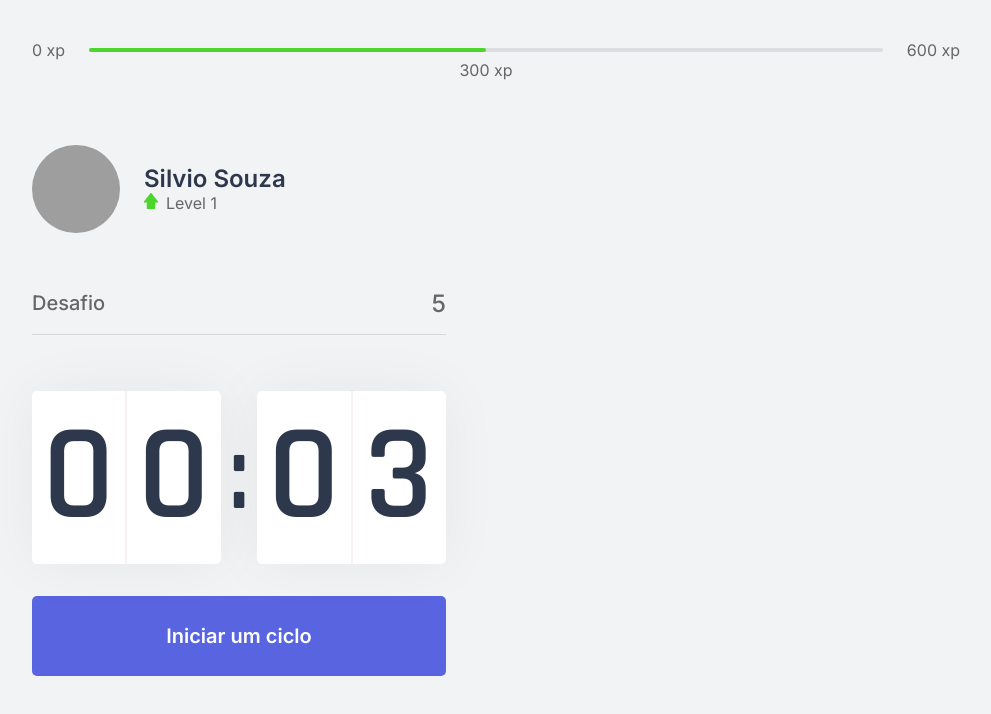
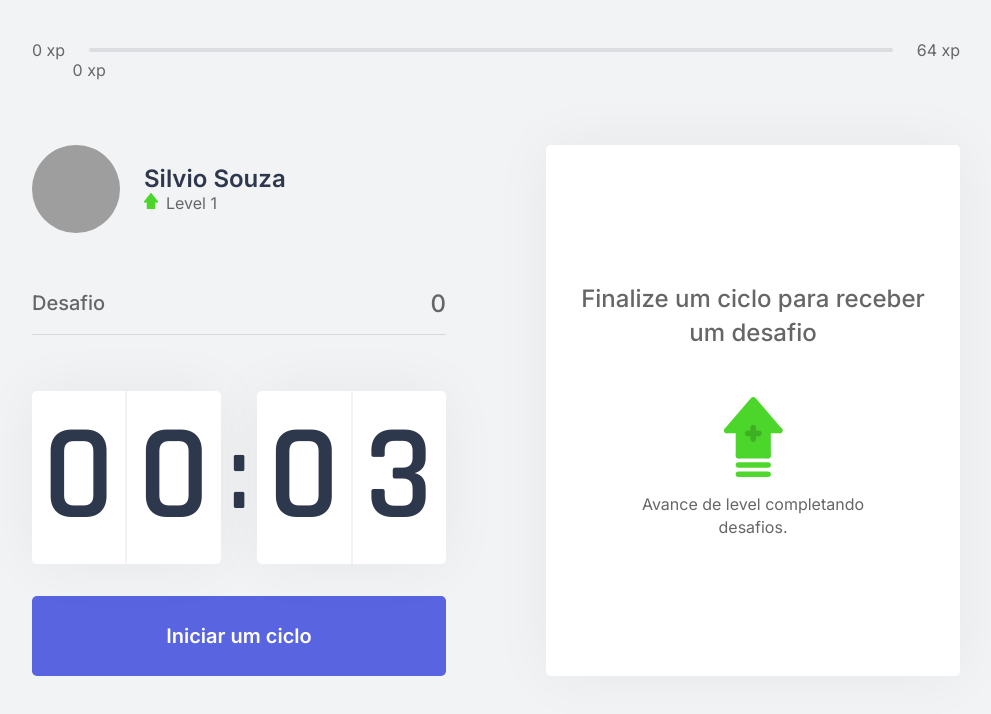
Before and after one commit to SJblu/nlw4_react_moveit, a Next.js app: page / in a window 1280 px wide. Shown: the top 714 px of the page, without its empty margins (144-1135 px from the left). Built offline with nearby package versions, Linux system fonts and the light colour scheme; grey boxes are pictures that could not be loaded.

Commit message:
Finalizado dia 03

```diff
--- /dev/null
+++ b/challenges.json
@@ -0,0 +1,62 @@
+[
+    {
+        "type": "body",
+        "description": "Estique um de seus braços com a palma da mão virada para frente e puxe os dedos para cima por 10 segundos por mão.",
+        "amount": 80
+    },
+    {
+        "type": "body",
+        "description": "Estique seu braço contra o peito e puxe-o utilizando o outro braço por 10 segundos por braço.",
+        "amount": 60
+    },
+    {
+        "type": "body",
+        "description": "Puxe seu pescoço com a ajuda da mão para a direita e para a esquerda, permanecendo na posição por alguns segundos.",
+        "amount": 70
+    },
+    {
+        "type": "body",
+        "description": "Com as duas mãos na parte de trás da cabeça, leve-a para baixo, alongando a parte de trás da região.",
+        "amount": 60
+    },
+    {
+        "type": "body",
+        "description": "Cruze as pernas e desça com as mãos esticadas em direção ao chão. Repita o movimento com a outra perna na frente.",
+        "amount": 100
+    },
+    {
+        "type": "body",
+        "description": "Sentado, abra as pernas e tente encostar as palmas das mãos no chão, repita 3 vezes por 5 segundos.",
+        "amount": 80
+    },
+    {
+        "type": "body",
+        "description": "Puxe o joelho de encontro ao peito e segure, troque de perna após 10 segundos.",
+        "amount": 50
+    },
+    {
+        "type": "body",
+        "description": "Sentado, cruze uma perna e incline seu tronco à frente, troque de perna após 10 segundos.",
+        "amount": 80
+    },
+    {
+        "type": "eye",
+        "description": "Sentado, feche os olhos e cubra-os com as palmas da mão durante 2 minutos, depois abra normalmente.",
+        "amount": 90
+    },
+    {
+        "type": "eye",
+        "description": "Em algum ambiente aberto, olhe o mais longe que puder em quatro direções por 3s, mexa apenas os olhos. Repita 3 vezes.",
+        "amount": 140
+    },
+    {
+        "type": "eye",
+        "description": "Usando os polegares, massage a área abaixo das sobrancelhas em movimentos circulares por 15 segundos.",
+        "amount": 70
+    },
+    {
+        "type": "body",
+        "description": "Em pé, gire a cintura o máximo que puder para a esquerda, segure por cinco segundos. Repita para a direita.",
+        "amount": 90
+    }
+]
--- /dev/null
+++ b/src/components/ChallengeBox.tsx
@@ -0,0 +1,43 @@
+import { useContext } from 'react';
+import { ChallengeContext } from '../contexts/ChallengeContext';
+import styles from '../styles/components/ChallengeBox.module.css';
+
+export function ChallengeBox() {
+    const { activeChallenge, resetChallenge } = useContext(ChallengeContext)
+
+    return (
+        <div className={styles.challengeBoxContainer}>
+            {activeChallenge ? (
+                <div className={styles.challengeActive}>
+                    <header>Ganhe {activeChallenge.amount} XP</header>
+
+                    <main>
+                        <img src={`icons/${activeChallenge.type}.svg`} alt="Img" />
+                        <strong>Novo Desafio</strong>
+                        <p>{activeChallenge.description}</p>
+                    </main>
+
+                    <footer>
+                        <button type='button' className={styles.challengeFailedButton} onClick={resetChallenge}>
+                            Falhei
+                        </button>
+                        <button type='button' className={styles.challengeSucceededButton}>
+                            Completei
+                        </button>
+                    </footer>
+
+                </div>
+            ) : (
+                    <div className={styles.challengeNotActive}>
+                        <strong>Finalize um ciclo para receber um desafio</strong>
+                        <p>
+                            <img src="icons/level-up.svg" alt="Level Up" />
+                            Avance de level completando desafios.
+                        </p>
+                    </div>
+                )}
+
+
+        </div>
+    );
+}
--- a/src/components/CompletedChallenges.tsx
+++ b/src/components/CompletedChallenges.tsx
@@ -1,10 +1,14 @@
+import { useContext } from 'react';
+import { ChallengeContext } from '../contexts/ChallengeContext';
 import styles from '../styles/components/CompletedChallenges.module.css';
 
 export function CompletedChallenges() {
+    const { challengesCompleted } = useContext(ChallengeContext);
+
     return (
         <div className={styles.completedChallengesContainer}>
             <span>Desafio</span>
-            <span>5</span>
+            <span>{challengesCompleted}</span>
         </div>
     );
 }
--- a/src/components/Countdown.tsx
+++ b/src/components/Countdown.tsx
@@ -1,9 +1,12 @@
-import { useState, useEffect } from 'react';
+import { useState, useEffect, useContext } from 'react';
+import { ChallengeContext } from '../contexts/ChallengeContext';
 import styles from '../styles/components/Countdown.module.css';
 
 let countdownTimeout: NodeJS.Timeout;
 
 export function Countdown() {
+    const { startNewChallenge } = useContext(ChallengeContext);
+
     const [time, setTime] = useState(0.05 * 60);
     const [isActive, setIsActive] = useState(false);
     const [hasFinished, setHasFinished] = useState(false);
@@ -33,6 +36,7 @@
         } else if (isActive && time === 0) {
             setHasFinished(true);
             setIsActive(false);
+            startNewChallenge();
         }
     }, [isActive, time])
 
--- a/src/components/ExperienceBar.tsx
+++ b/src/components/ExperienceBar.tsx
@@ -1,15 +1,21 @@
+import { useContext } from 'react';
+import { ChallengeContext } from '../contexts/ChallengeContext';
 import styles from '../styles/components/ExperienceBar.module.css';
 
 export function ExperienceBar() {
+    const { currentExperience, experienceToNextLevel } = useContext(ChallengeContext);
+
+    const percentToNextLevel = Math.round(currentExperience * 100) / experienceToNextLevel;
+
     return (
         <header className={styles.experienceBar}>
             <span>0 xp</span>
             <div>
-                <div style={{ width: '50%' }} />
+                <div style={{ width: `${percentToNextLevel}%` }} />
 
-                <span className={styles.currentExperience} style={{ left: '50%' }}>300 xp</span>
+                <span className={styles.currentExperience} style={{ left: `${percentToNextLevel}%` }}>{currentExperience} xp</span>
             </div>
-            <span>600 xp</span>
+            <span>{experienceToNextLevel} xp</span>
         </header>
     );
 }
--- /dev/null
+++ b/src/contexts/ChallengeContext.tsx
@@ -0,0 +1,61 @@
+import { createContext, useState, ReactNode } from 'react';
+import challenges from '../../challenges.json'
+
+interface Challenge {
+    type: 'body' | 'eye';
+    description: String;
+    amount: number;
+}
+
+interface ChallengesContextData {
+    level: number;
+    currentExperience: number;
+    experienceToNextLevel: number;
+    challengesCompleted: number;
+    activeChallenge: Challenge;
+    levelUp: () => void;
+    startNewChallenge: () => void;
+    resetChallenge: () => void;
+}
+
+interface ChallengeProviderProps {
+    children: ReactNode;
+}
+
+
+export const ChallengeContext = createContext({} as ChallengesContextData);
+
+
+export function ChallengesProvider({ children }: ChallengeProviderProps) {
+    const [level, setLevel] = useState(1);
+    const [currentExperience, setCurrentExperience] = useState(0);
+    const [challengesCompleted, setChallengeCompleted] = useState(0);
+
+    const [activeChallenge, setActiveChallenge] = useState(null);
+
+    const experienceToNextLevel = Math.pow((level + 1) * 4, 2);
+
+    function levelUp() {
+        setLevel(level + 1);
+    }
+
+    function startNewChallenge() {
+        const randomChallengeIndex = Math.floor(Math.random() * challenges.length);
+        const challenge = challenges[randomChallengeIndex];
+
+        setActiveChallenge(challenge);
+
+    }
+
+    function resetChallenge() {
+        setActiveChallenge(null);
+    }
+
+
+    return (
+        <ChallengeContext.Provider value={{ level, currentExperience, experienceToNextLevel, challengesCompleted, levelUp, startNewChallenge, activeChallenge, resetChallenge }}>
+            {children}
+        </ChallengeContext.Provider>
+    );
+
+}
--- a/src/pages/_app.tsx
+++ b/src/pages/_app.tsx
@@ -1,7 +1,13 @@
 import '../styles/global.css';
 
+import { ChallengesProvider } from '../contexts/ChallengeContext';
+
 function MyApp({ Component, pageProps }) {
-  return <Component {...pageProps} />
+  return (
+    <ChallengesProvider>
+      <Component {...pageProps} />
+    </ChallengesProvider>
+  );
 }
 
 export default MyApp
--- a/src/pages/index.tsx
+++ b/src/pages/index.tsx
@@ -1,10 +1,12 @@
+import Head from 'next/head';
 import styles from '../styles/pages/Home.module.css';
+
 import { ExperienceBar } from '../components/ExperienceBar';
 import { Profile } from '../components/Profile';
 import { CompletedChallenges } from '../components/CompletedChallenges';
 import { Countdown } from '../components/Countdown';
+import { ChallengeBox } from '../components/ChallengeBox';
 
-import Head from 'next/head';
 
 export default function Home() {
   return (
@@ -21,9 +23,8 @@
           <CompletedChallenges />
           <Countdown />
         </div>
-
         <div>
-
+          <ChallengeBox />
         </div>
       </section>
     </div>
--- /dev/null
+++ b/src/styles/components/ChallengeBox.module.css
@@ -0,0 +1,112 @@
+.challengeBoxContainer {
+    height: 100%;
+
+    background: var(--white);
+    border-radius: 5px;
+    box-shadow: 0 0 60px rgba(0, 0, 0, 0.05);
+    padding: 1.5rem 2rem;
+
+    display: flex;
+    flex-direction: column;
+    align-items: center;
+    justify-content: center;
+
+    text-align: center;
+}
+
+.challengeNotActive {
+    display: flex;
+    flex-direction: column;
+    align-items: center;
+}
+
+.challengeNotActive strong {
+    font-size: 1.5rem;
+    font-weight: 500;
+    line-height: 1.4;
+}
+
+.challengeNotActive p {
+    display: flex;
+    flex-direction: column;
+    align-items: center;
+    line-height: 1.4;
+    max-width: 70%;
+    margin-top: 3rem;
+}
+
+.challengeNotActive p img {
+    margin-bottom: 1rem;
+}
+
+.challengeActive {
+    height: 100%;
+
+    display: flex;
+    flex-direction: column;
+}
+
+.challengeActive header {
+    color: var(--blue);
+    font-weight: 600;
+    font-size: 1.25rem;
+    padding: 0 2rem 1.5rem;
+    border-bottom: 1px solid var(--gray-line)
+}
+
+.challengeActive main {
+    flex: 1;
+
+    display: flex;
+
+    flex-direction: column;
+    align-items: center;
+    justify-content: center;
+}
+
+.challengeActive main strong {
+    font-size: 2rem;
+    font-weight: 600;
+    color: var(--title);
+    margin: 1.5rem 0 1rem;
+}
+
+.challengeActive main p {
+    line-height: 1.5;
+}
+
+.challengeActive footer {
+    display: grid;
+    grid-template-columns: 1fr 1fr;
+    gap: 1rem;
+}
+
+.challengeActive footer button {
+    height: 3rem;
+
+    display: flex;
+    align-items: center;
+    justify-content: center;
+
+    border: 0;
+    border-radius: 5px;
+
+    color: var(--white);
+
+    font-size: 1rem;
+    font-weight: 600;
+
+    transition: filter 0.2s;
+}
+
+.challengeActive footer button.challengeFailedButton {
+    background: var(--red);
+}
+
+.challengeActive footer button.challengeSucceededButton {
+    background: var(--green);
+}
+
+.challengeActive footer button:hover {
+    filter: brightness(0.9);
+}
--- a/src/styles/pages/Home.module.css
+++ b/src/styles/pages/Home.module.css
@@ -14,5 +14,5 @@
     display: grid;
     grid-template-columns: 1fr 1fr;
     gap: 6.25rem;
-    align-items: center;
+    align-content: center;
 }
```
